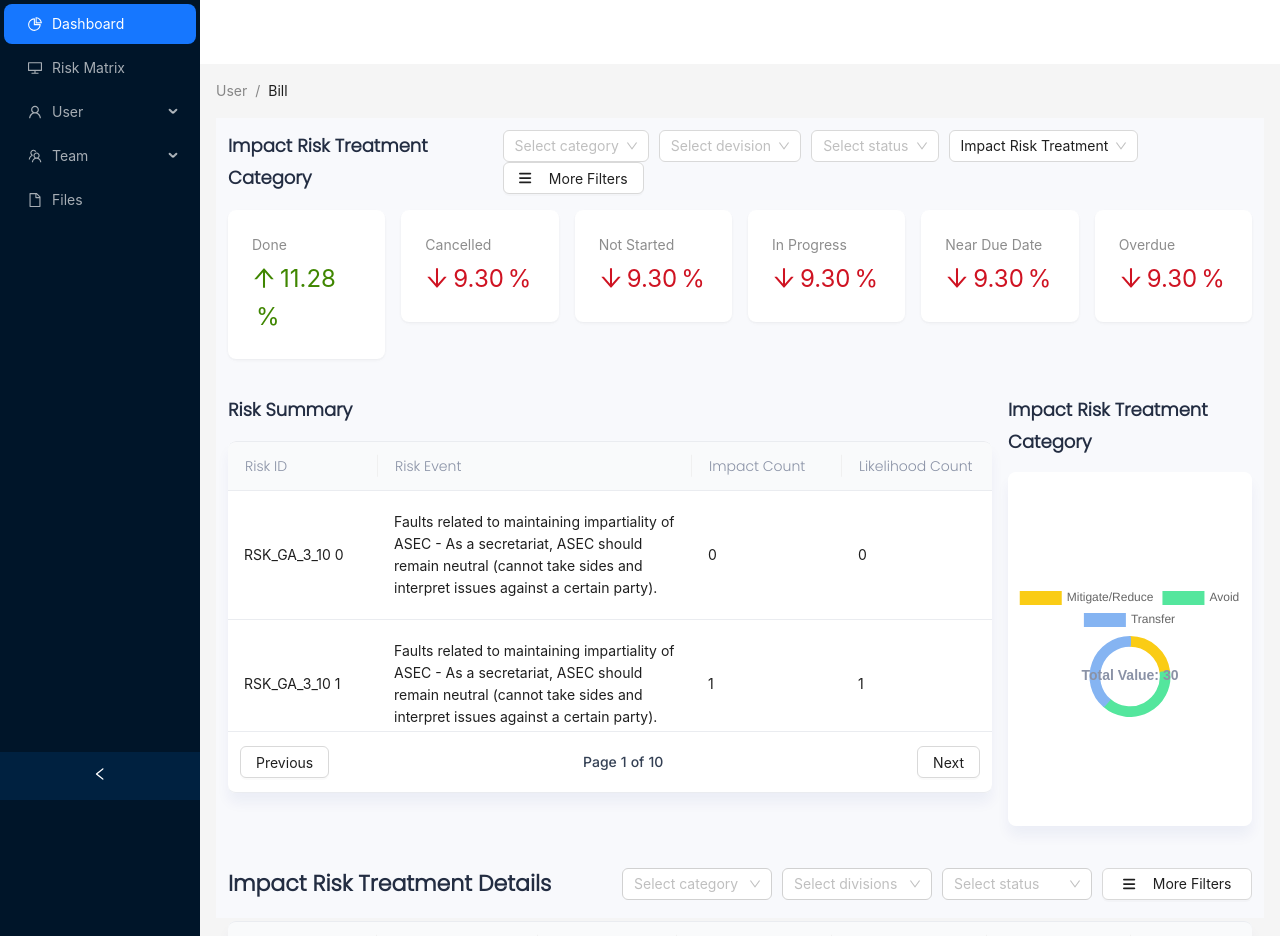
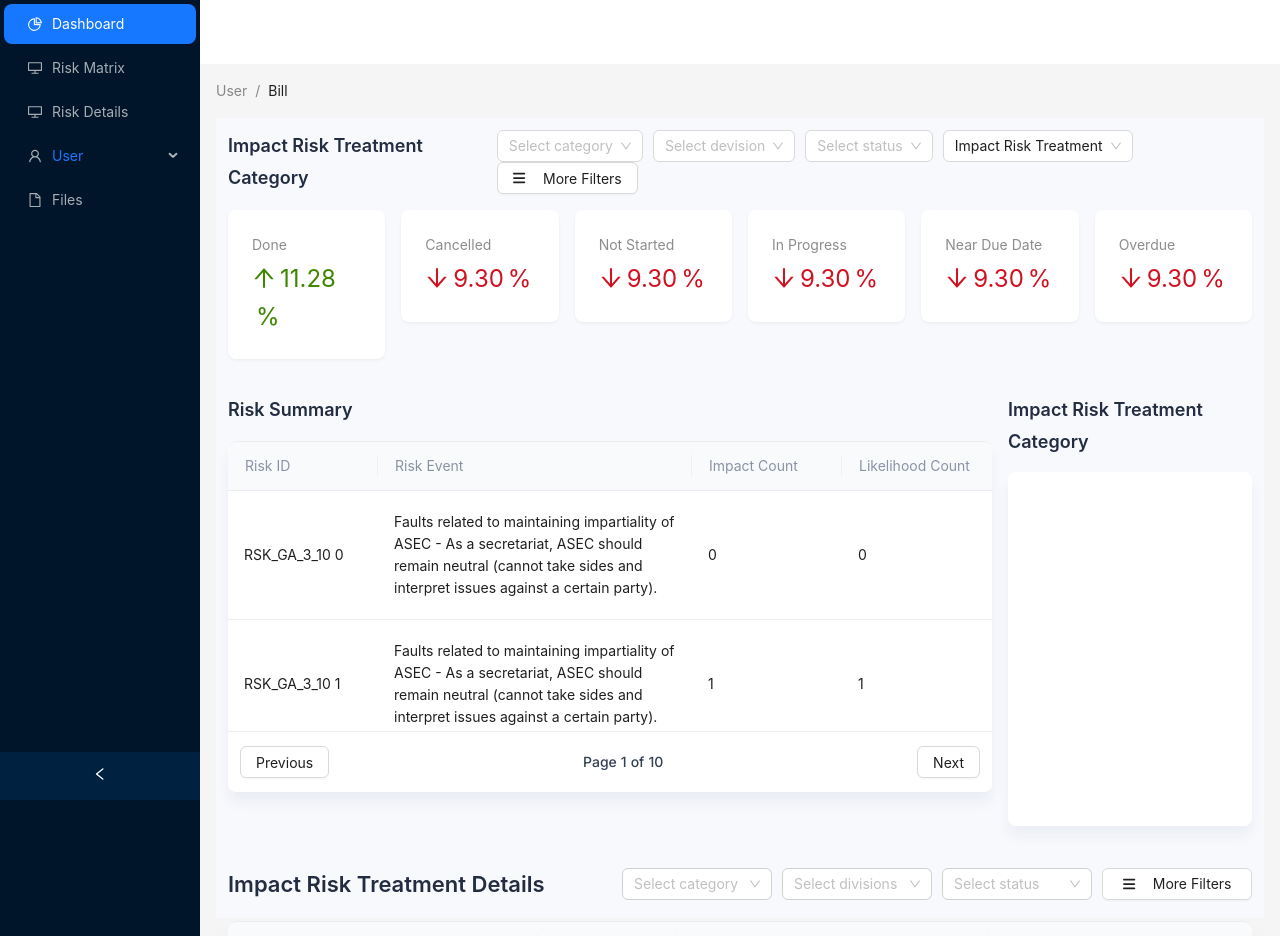
Before and after one commit to geoedgepm/arms-web, a Next.js app: page / in a window 1280 px wide. Shown: the top 936 px of the page. Built offline with nearby package versions, Linux system fonts and the light colour scheme.

Commit message:
Some modification

```diff
--- a/src/app/dashboard/page.tsx
+++ b/src/app/dashboard/page.tsx
@@ -1,4 +1,5 @@
 
+'use client'
 import React from "react";
 import {
     Select,
--- a/src/app/dashboard/style.css
+++ b/src/app/dashboard/style.css
@@ -12,7 +12,6 @@
 
 .main-home .risk-treatment-status .header .title {
    color: var(--232D42-Text-Color-1, #232D42);
-   font-family: Poppins;
    font-size: 18px;
    font-style: normal;
    font-weight: 600;
@@ -43,7 +42,6 @@
 
 .main-home .cart-content .text-cart .text1 {
    color: var(--8A92A6-Text-Color-2, #8A92A6);
-   font-family: Poppins;
    font-size: 16px;
    font-style: normal;
    font-weight: 400;
@@ -52,7 +50,6 @@
 
 .main-home .cart-content .text-cart .text2 {
    color: var(--232D42-Text-Color-1, #232D42);
-   font-family: Poppins;
    font-size: 22px;
    font-style: normal;
    font-weight: 700;
@@ -65,7 +62,6 @@
 
 .risk-summary .header .title {
    color: var(--232D42-Text-Color-1, #232D42);
-   font-family: Poppins;
    font-size: 18px;
    font-style: normal;
    font-weight: 600;
@@ -129,7 +125,6 @@
 
 .risk-summary .table-content .ant-table-thead tr th {
    color: var(--8A92A6-Text-Color-2, #8A92A6);
-   font-family: Poppins;
    font-size: 14px;
    font-style: normal;
    font-weight: 400;
@@ -160,7 +155,6 @@
 
 .main-risk-treatment-category .header .title {
    color: var(--232D42-Text-Color-1, #232D42);
-   font-family: Poppins;
    font-size: 18px;
    font-style: normal;
    font-weight: 600;
@@ -186,7 +180,6 @@
 
 .risk-treatment-detail .main-table-detail .header .title {
    color: var(--232D42-Text-Color-1, #232D42);
-   font-family: Poppins;
    font-size: 22px;
    font-style: normal;
    font-weight: 600;
@@ -227,7 +220,6 @@
    height: 50px;
    padding: 10px 25px;
    color: var(--8A92A6-Text-Color-2, #8A92A6);
-   font-family: Poppins;
    font-size: 14px;
    font-style: normal;
    font-weight: 400;
--- a/src/app/globals.css
+++ b/src/app/globals.css
@@ -1,7 +1,7 @@
 /* @tailwind base; */
 /* @tailwind components; */
 /* @tailwind utilities; */
-@import url('https://fonts.googleapis.com/css2?family=Poppins:ital,wght@0,100;0,300;1,100&display=swap');
+@import url('https://fonts.googleapis.com/css2?family=Roboto:ital,wght@0,100;0,300;1,100&display=swap');
 
 :root {
   --foreground-rgb: 0, 0, 0;
@@ -18,7 +18,7 @@
 } */
 
 body {
-  font-family: 'Poppins', sans-serif;
+  font-family: 'Roboto', sans-serif;
   /* color: rgb(var(--foreground-rgb)); */
   /* background: linear-gradient(
       to bottom,
--- a/src/app/layout.tsx
+++ b/src/app/layout.tsx
@@ -11,6 +11,7 @@ import {
 } from '@ant-design/icons'
 import type { MenuProps } from 'antd'
 import { Breadcrumb, Layout, Menu, theme } from 'antd'
+import Link from 'next/link'
 import './globals.css'
 import StyledComponentsRegistry from '../../lib/AntdRegistry'
 
@@ -22,6 +23,7 @@ const inter = Inter({ subsets: ['latin'] })
 
 function getItem(
   label: React.ReactNode,
+  path: string,
   key: React.Key,
   icon?: React.ReactNode,
   children?: MenuItem[],
@@ -30,20 +32,20 @@ function getItem(
     key,
     icon,
     children,
-    label,
+    label: <Link href={path}>{label}</Link>,
   } as MenuItem;
 }
 
 const items: MenuItem[] = [
-  getItem('Dashboard', '1', <PieChartOutlined />),
-  getItem('Risk Matrix', '2', <DesktopOutlined />),
-  getItem('User', 'sub1', <UserOutlined />, [
-    getItem('Tom', '3'),
-    getItem('Bill', '4'),
-    getItem('Alex', '5'),
+  getItem('Dashboard', '/', '1', <PieChartOutlined />),
+  getItem('Risk Matrix', '/riskmatrix', '2', <DesktopOutlined />),
+  getItem('Risk Details', '/riskmatrix', '2', <DesktopOutlined />),
+  getItem('User', '/riskmatrix', 'sub1', <UserOutlined />, [
+    getItem('Tom', '/riskmatrix', '3'),
+    getItem('Bill', '/riskmatrix', '4'),
+    getItem('Alex', '/riskmatrix', '5'),
   ]),
-  getItem('Team', 'sub2', <TeamOutlined />, [getItem('Team 1', '6'), getItem('Team 2', '8')]),
-  getItem('Files', '9', <FileOutlined />),
+  getItem('Files', '/riskmatrix', '9', <FileOutlined />),
 ];
 
 const metadata: Metadata = {
--- a/src/app/riskdetail/page.tsx
+++ b/src/app/riskdetail/page.tsx
@@ -1,3 +1,4 @@
+'use client'
 import {
     Descriptions,
     Button,
--- a/src/app/riskmatrix/page.tsx
+++ b/src/app/riskmatrix/page.tsx
@@ -1,3 +1,4 @@
+'use client'
 import {
    Row,
    Col,
--- a/src/app/riskmatrix/style.css
+++ b/src/app/riskmatrix/style.css
@@ -54,7 +54,6 @@
 
 .main-matrix .risk-matrix .header .title {
     color: var(--232D42-Text-Color-1, #232D42);
-    font-family: Poppins;
     font-size: 16px;
     font-style: normal;
     font-weight: 600;
@@ -101,7 +100,6 @@
 
 .main-matrix .risk-matrix .box-content .box .text span {
     color: var(--8A92A6-Text-Color-2, #8A92A6);
-    font-family: Poppins;
     font-size: 16px;
     font-style: normal;
     font-weight: 400;
@@ -110,7 +108,6 @@
 
 .main-matrix .risk-matrix .box-content .box .text h3 {
     color: var(--232D42-Text-Color-1, #232D42);
-    font-family: Poppins;
     font-size: 22px;
     font-style: normal;
     font-weight: 700;
@@ -139,7 +136,6 @@
 
 .main-matrix .residual-risk-matrix .header .title {
     color: var(--232D42-Text-Color-1, #232D42);
-    font-family: Poppins;
     font-size: 22px;
     font-style: normal;
     font-weight: 600;
@@ -159,7 +155,6 @@
     background-color: #FFF;
     color: var(--232D42-Text-Color-1, #232D42);
     text-align: center;
-    font-family: Poppins;
     font-size: 16px;
     font-style: normal;
     font-weight: 500;
@@ -182,7 +177,6 @@
 
 .risk-treatment-detail .main-table-detail .header .title {
     color: var(--232D42-Text-Color-1, #232D42);
-    font-family: Poppins;
     font-size: 22px;
     font-style: normal;
     font-weight: 600;
@@ -223,7 +217,6 @@
     height: 50px;
     padding: 10px 25px;
     color: var(--8A92A6-Text-Color-2, #8A92A6);
-    font-family: Poppins;
     font-size: 14px;
     font-style: normal;
     font-weight: 400;
--- a/src/app/style.css
+++ b/src/app/style.css
@@ -71,7 +71,6 @@
 
 .main-home .risk-treatment-status .header .title {
    color: var(--232D42-Text-Color-1, #232D42);
-   font-family: Poppins;
    font-size: 18px;
    font-style: normal;
    font-weight: 600;
@@ -145,7 +144,6 @@
 
 .main-home .cart-content .text-cart .text1 {
    color: var(--8A92A6-Text-Color-2, #8A92A6);
-   font-family: Poppins;
    font-size: 16px;
    font-style: normal;
    font-weight: 400;
@@ -154,7 +152,6 @@
 
 .main-home .cart-content .text-cart .text2 {
    color: var(--232D42-Text-Color-1, #232D42);
-   font-family: Poppins;
    font-size: 22px;
    font-style: normal;
    font-weight: 700;
@@ -167,7 +164,6 @@
 
 .risk-summary .header .title {
    color: var(--232D42-Text-Color-1, #232D42);
-   font-family: Poppins;
    font-size: 18px;
    font-style: normal;
    font-weight: 600;
@@ -232,7 +228,6 @@
 
 .risk-summary .table-content .ar-table-thead tr th {
    color: var(--8A92A6-Text-Color-2, #8A92A6);
-   font-family: Poppins;
    font-size: 14px;
    font-style: normal;
    font-weight: 400;
@@ -263,7 +258,6 @@
 
 .main-risk-treatment-category .header .title {
    color: var(--232D42-Text-Color-1, #232D42);
-   font-family: Poppins;
    font-size: 18px;
    font-style: normal;
    font-weight: 600;
@@ -289,7 +283,6 @@
 
 .risk-treatment-detail .main-table-detail .header .title {
    color: var(--232D42-Text-Color-1, #232D42);
-   font-family: Poppins;
    font-size: 22px;
    font-style: normal;
    font-weight: 600;
@@ -330,7 +323,6 @@
    height: 50px;
    padding: 10px 25px;
    color: var(--8A92A6-Text-Color-2, #8A92A6);
-   font-family: Poppins;
    font-size: 14px;
    font-style: normal;
    font-weight: 400;
--- a/src/components/chart/doughnut-chart.tsx
+++ b/src/components/chart/doughnut-chart.tsx
@@ -30,7 +30,7 @@ const DoughnutChart = () => {
 
     const dougnutLabel = {
         id: 'dougnutLabel',
-        afterDatasetsDraw(chart, args, plugins) {
+        afterDatasetsDraw(chart: any, args: any, plugins: any) {
             const {ctx, data} = chart;
 
             const centerX = chart.getDatasetMeta(0).data[0].x;
@@ -54,11 +54,12 @@ const DoughnutChart = () => {
         },
     }
     return (
-        <Doughnut
-            data={data}
-            options={options}
-            plugins={[dougnutLabel]}
-        />
+        // <Doughnut
+        //     data={data}
+        //     options={options}
+        //     plugins={[dougnutLabel]}
+        // />
+        <div />
     )
 }
 
```
Also changed, not shown: src/app/riskdetail/style.css (+0 -15 lines).
